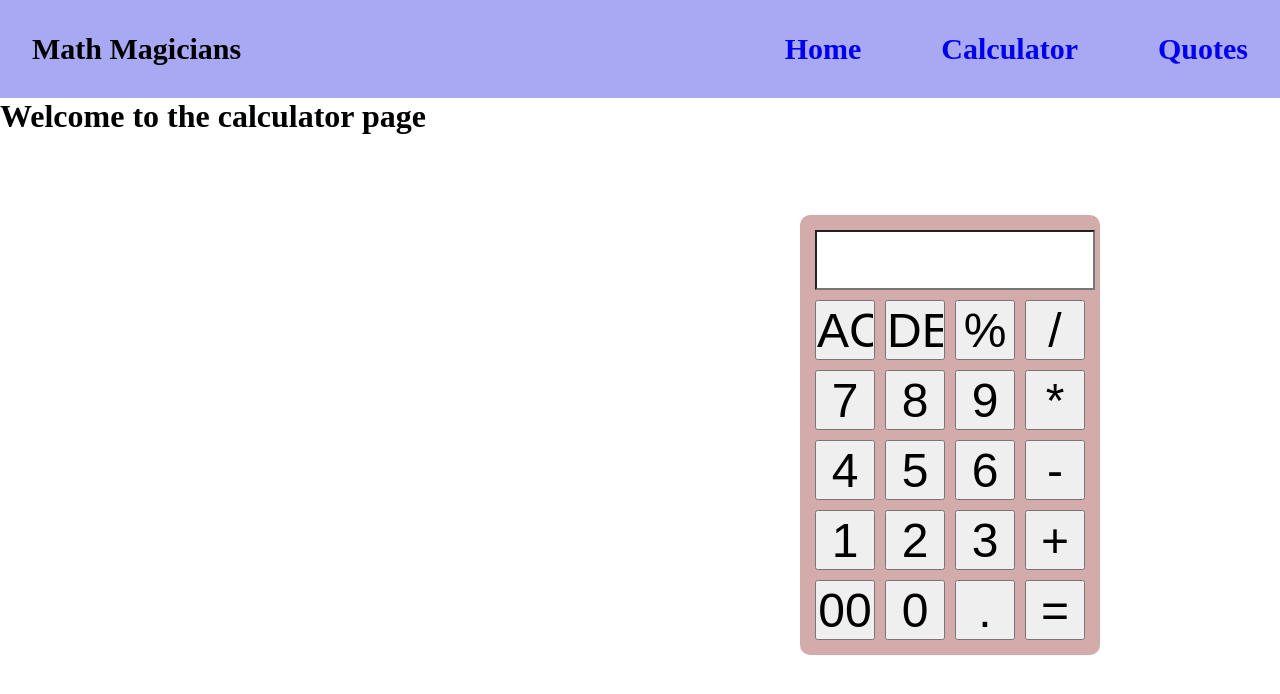
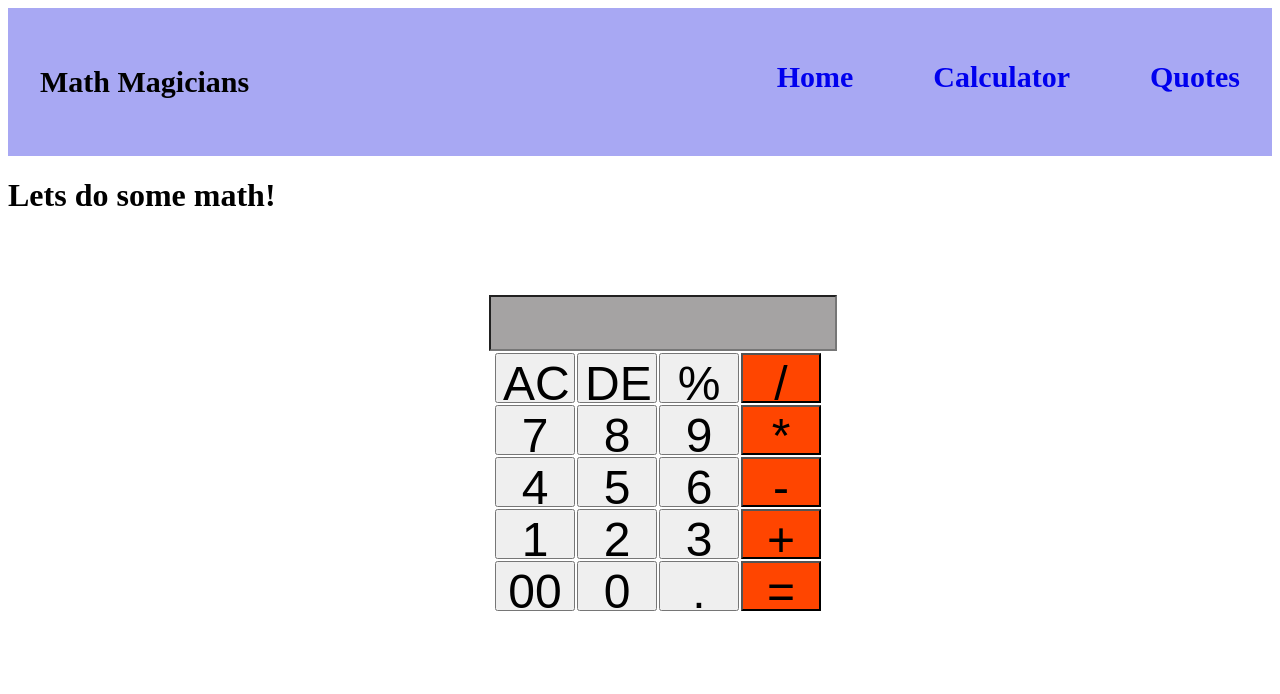
Before and after one commit to NGUITCHOU/Math_magicians, a React (Create React App) app: page /calculator in a window 1280 px wide. Shown: the top 694 px of the page. Built offline with nearby package versions, Linux system fonts and the light colour scheme.

Commit message:
add updated files to math_setup

```diff
--- a/src/components/App.css
+++ b/src/components/App.css
@@ -1,7 +1,15 @@
-* {
-  box-sizing: border-box;
-  margin: 0;
-  padding: 0;
+
+.home h2{
+  font-size: 25px;
+  width: 80rem;
+  text-align: center;
+}
+
+.home p{
+  font-size: 30px;
+  margin-top: 0px;
+  width: 80rem;
+  text-align: center;
 }
 
 .nav {
@@ -32,25 +40,44 @@ ul li a {
 
 .calculator-grid {
   margin-top: 5rem;
-  margin-left: 50rem;
+  margin-left: 30rem;
   justify-content: center;
   align-items: center;
   text-align: center;
-  background-color: rgb(211, 171, 171);
-  width: 300px;
-  padding: 10px;
-  border-radius: 10px;
+  width: 340px;
 }
 
 .calculator-grid .screen {
   width: 100%;
-  background-color: #fff;
+  background-color: rgb(165, 163, 163);
   text-align: end;
 }
 
 input {
-  width: 60px;
-  height: 60px;
+  width: 80px;
+  margin: 1px;
+  height: 50px;
   font-size: 3rem;
-  margin: 5px;
 }
+
+input[value='/'],
+input[value='*'],
+input[value='+'],
+input[value='-'],
+input[value='='] {
+  background-color: orangered;
+}
+
+ ul li{
+  flex-direction: column;
+
+}
+
+ul li h4 {
+  color: rgb(165, 3, 157);
+}
+
+ul li h5 {
+  color: rgb(25, 2, 128);
+  margin-top: -25px;
+}
--- a/src/components/calculator.jsx
+++ b/src/components/calculator.jsx
@@ -29,7 +29,7 @@ const Calculator = () => {
   return (
         <div className="calculator">
         <div>
-            <h1>Welcome to the calculator page</h1>
+            <h1>Lets do some math!</h1>
         </div>
         <div className="calculator-grid">
 
--- a/src/components/home.jsx
+++ b/src/components/home.jsx
@@ -1,11 +1,17 @@
 import React from 'react';
 
-const Home = () => {
-  return (
-        <div>
-            <h1>Welcome to the home page</h1>
+const Home = () => (
+        <div className='home'>
+            <h1>Welcome to our page!</h1>
+            <h2>Unlock the World of Mathematics</h2>
+            <p>Mathematics is more than just numbers and equation; its a
+                universal language that empowers us to understand and
+                interact with the world around us. Whether you are a student,
+                a teacher, or just someone who wants to learn more about the
+                fascinating world of mathematics, we have the resources you
+                need to explore the subject.
+            </p>
         </div>
-  );
-};
+);
 
 export default Home;
--- a/src/components/quotes.jsx
+++ b/src/components/quotes.jsx
@@ -4,12 +4,12 @@ const Quote = () => {
   const [quotes, setQuotes] = useState([]);
   const [error, setError] = useState(null);
 
-  const fetchQuotes = async() =>{
+  const fetchQuotes = async () => {
     try {
       const response = await fetch('https://api.api-ninjas.com/v1/quotes', {
         method: 'GET',
         headers: {
-            'X-Api-Key': 'VBYixFI8vUY8+Gu8yob7iw==wyzA3zkD7bM06NC2',
+          'X-Api-Key': 'hwO894pl2wS4hx7F2jZjVQ==wmZG2EEAD5bzteTg',
           'Content-Type': 'application/json',
         },
       });
@@ -21,32 +21,33 @@ const Quote = () => {
       const data = await response.json();
       setQuotes(data);
     } catch (err) {
-        console.error(err);
+      error(err);
       setError(err.message);
     }
   };
-useEffect(()=>{
-    const quotid = setInterval(() =>{
+  useEffect(() => {
+    const quotid = setInterval(() => {
       fetchQuotes();
     },
- 20000);
-return()=>{
+    10000);
+    return () => {
       clearInterval(quotid);
     };
   }, []);
   return (
         <div>
         <h1>Welcome to Quote page</h1>
-        <h1>Quotes</h1>
         {error && <p style={{ color: 'red' }}>Error: {error}</p>}
         <ul>
             {quotes.map((quote, index) => (
                 <li key={index}>
-                    <strong>{quote.quote}</strong> - {quote.author}
+                <h4> {quote.author}</h4>
+                    <h5>{quote.quote}</h5>
                 </li>
             ))}
         </ul>
     </div>
   );
 };
+
 export default Quote;
```
Also changed, not shown: src/components/contact.jsx (added, +7 -0 lines), src/components/test.js (added), 1 other file (tests, documents, lock files or other folders). Lines whose indentation alone changed are shown as unchanged.
